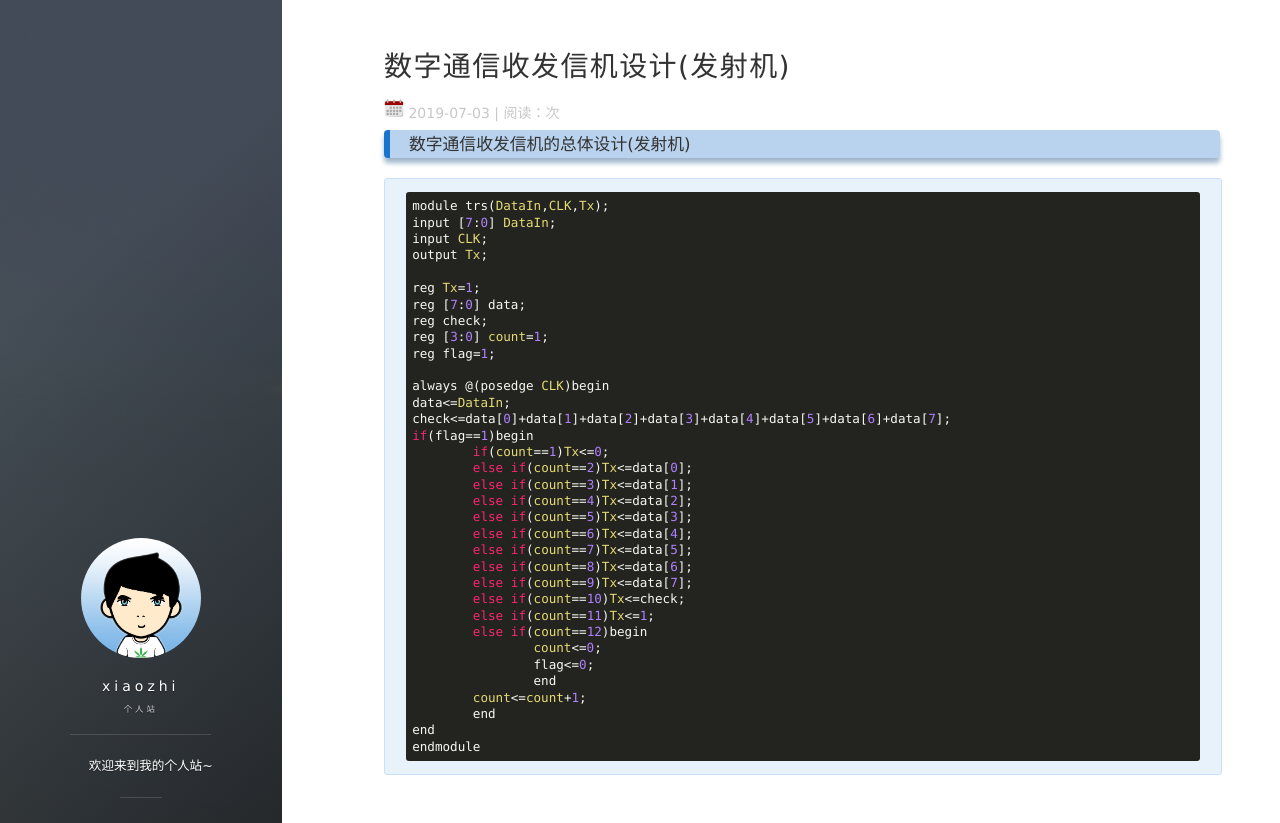
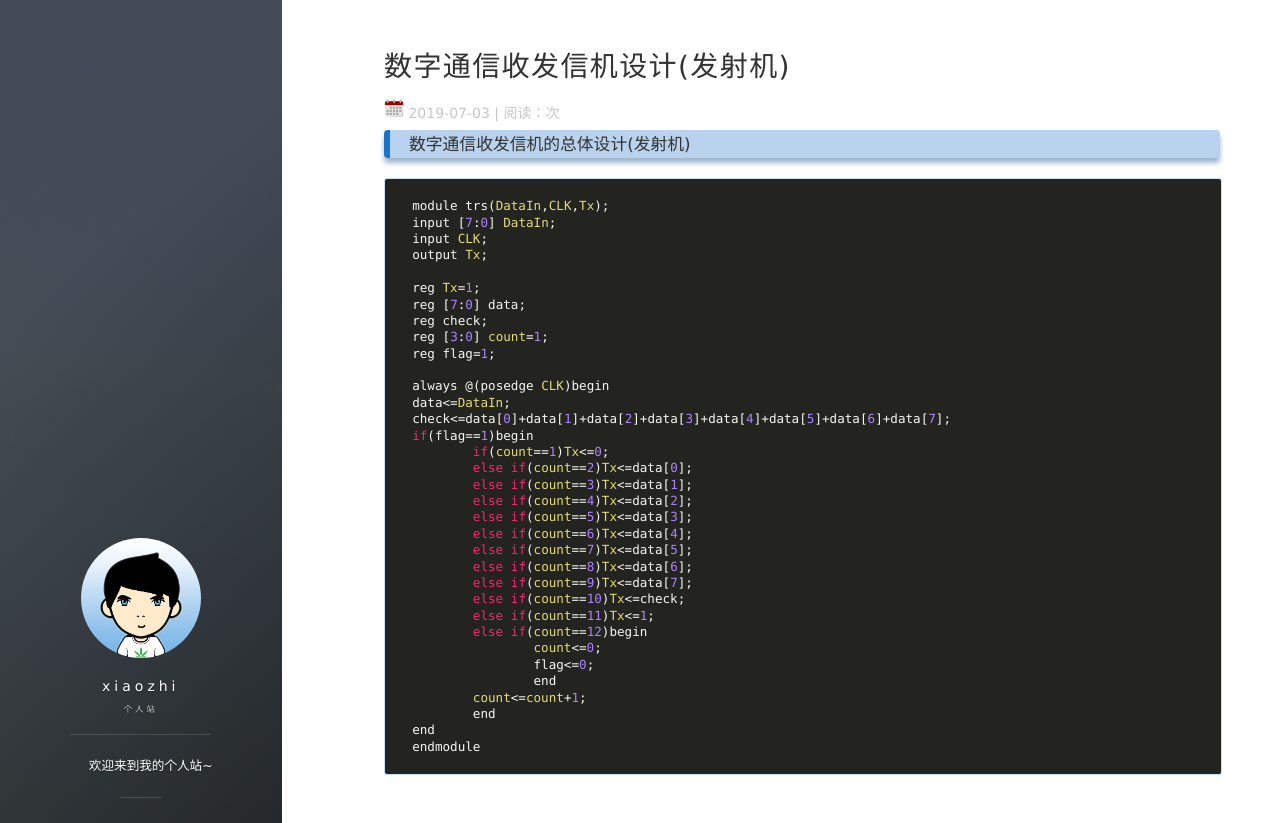
Before and after one commit to xiaozhisheji/xiaozhi.github.io, a Jekyll site: the page built from _posts/2019-07-03-数字通信收发信机的总体设计(发射机).md, in a window 1280 px wide and 1400 px high. Shown: the top 823 px of the window. Built offline with Jekyll 4.4.1, drawn with Linux system fonts in a browser that asks for light colours; nearby versions of some CDN libraries; comment, search, counter and statistics services are not loaded.

Commit message:
Update main.css

```diff
--- a/css/main.css
+++ b/css/main.css
@@ -195,7 +195,8 @@ code {
 pre {
   margin-bottom: 1.3em;
   padding: 1em 2.5%;
-  background: #e8f2fb;
+  /*background: #e8f2fb;*/
+  background: #23241f;
   border: 1px solid #c9e1f6;
   border-radius: 3px;
   font-family: Consolas, Menlo, Monaco, Lucida Console, Liberation Mono, DejaVu Sans Mono, Bitstream Vera Sans Mono, Courier New, monospace, serif;
```
